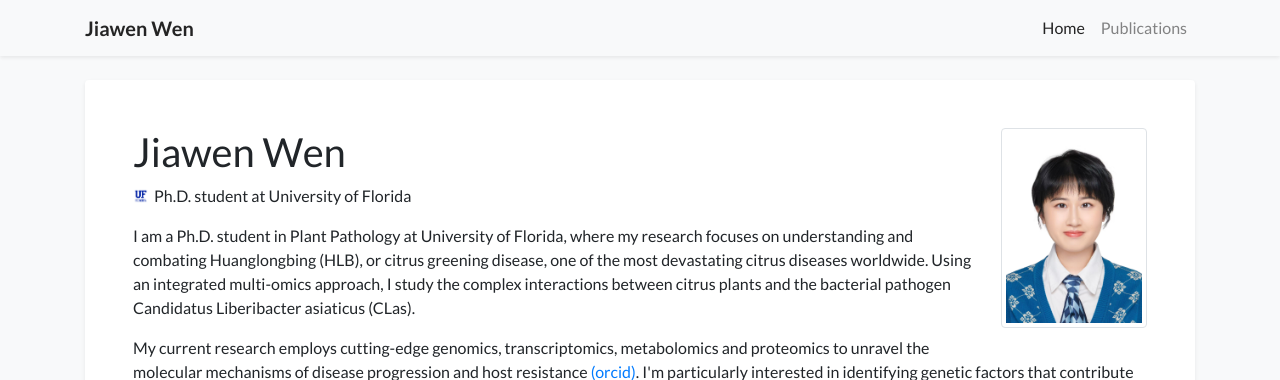
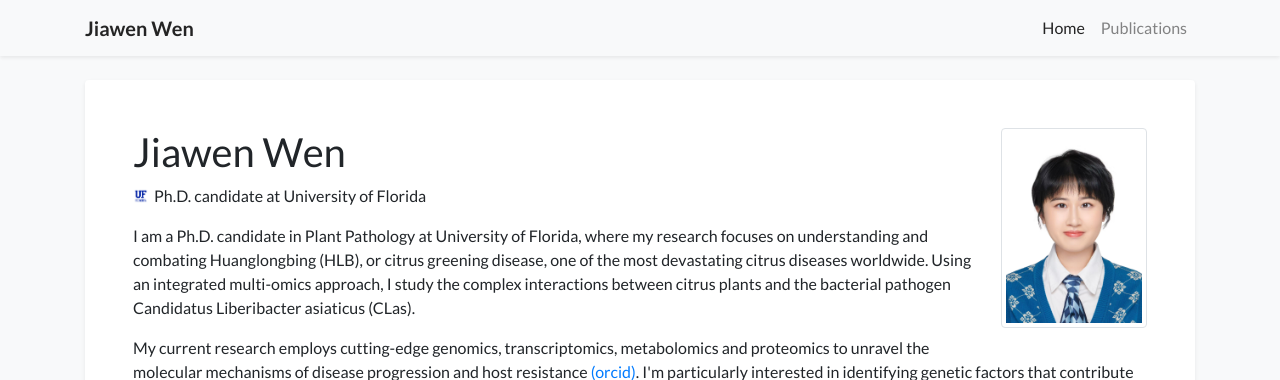
Before and after one commit to sarrajww/Jiawen_Wen.github.io, a Jekyll site: the page built from index.html, in a window 1280 px wide and 1348 px high. Shown: the top 380 px of the window. Built offline with Jekyll 4.4.1, drawn with Linux system fonts in a browser that asks for light colours; nearby versions of some CDN libraries; a style sheet for code colours, icons or effects is not loaded.

Commit message:
Update profile to reflect Ph.D. candidate status

```diff
--- a/_data/profile.yml
+++ b/_data/profile.yml
@@ -4,7 +4,7 @@ navbar_name: "Jiawen Wen"
 
 positions:
 - logo: /assets/images/badges/Vertical_Logo_Reversed-RGB_Raster-BLUE2.png  # Logo is optional
-  name: Ph.D. student at University of Florida
+  name: Ph.D. candidate at University of Florida
 #- name: Position 2 without logo
 
 
@@ -22,7 +22,7 @@ gscholar: https://scholar.google.com/citations?user=ET_5xuIAAAAJ&hl=en  # This i
 short_bio_text_justify: false
 short_bio: >-
   <p>
-     I am a Ph.D. student in Plant Pathology at University of Florida, where my research focuses on understanding and combating Huanglongbing (HLB), or citrus greening disease, one of the most devastating citrus diseases worldwide. Using an integrated multi-omics approach, I study the complex interactions between citrus plants and the bacterial pathogen Candidatus Liberibacter asiaticus (CLas).
+     I am a Ph.D. candidate in Plant Pathology at University of Florida, where my research focuses on understanding and combating Huanglongbing (HLB), or citrus greening disease, one of the most devastating citrus diseases worldwide. Using an integrated multi-omics approach, I study the complex interactions between citrus plants and the bacterial pathogen Candidatus Liberibacter asiaticus (CLas).
   </p>
   <p>
     My current research employs cutting-edge genomics, transcriptomics, metabolomics and proteomics to unravel the molecular mechanisms of disease progression and host resistance <a href="https://orcid.org/0009-0008-1976-0698" target="_blank">(orcid)</a>.
```
